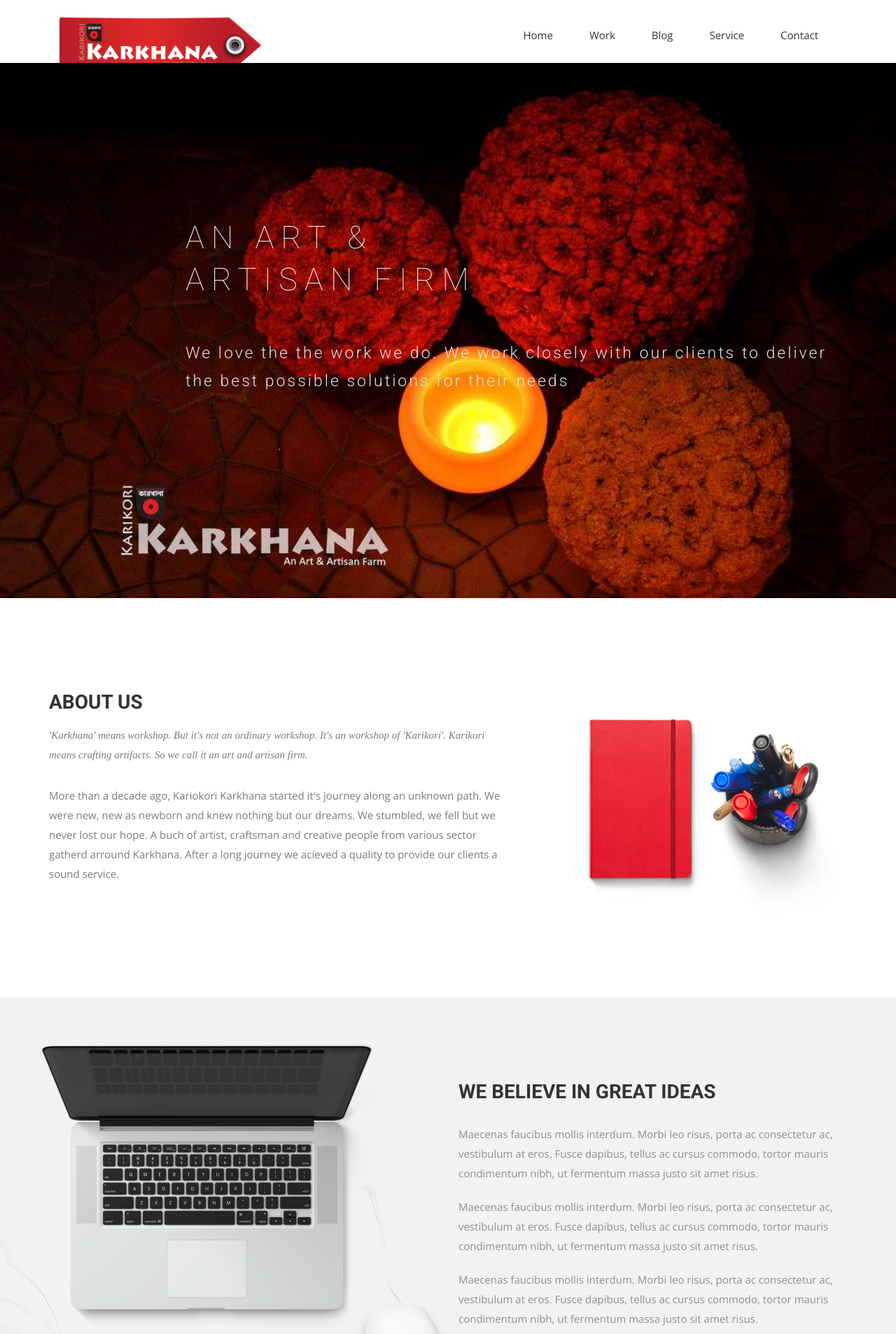
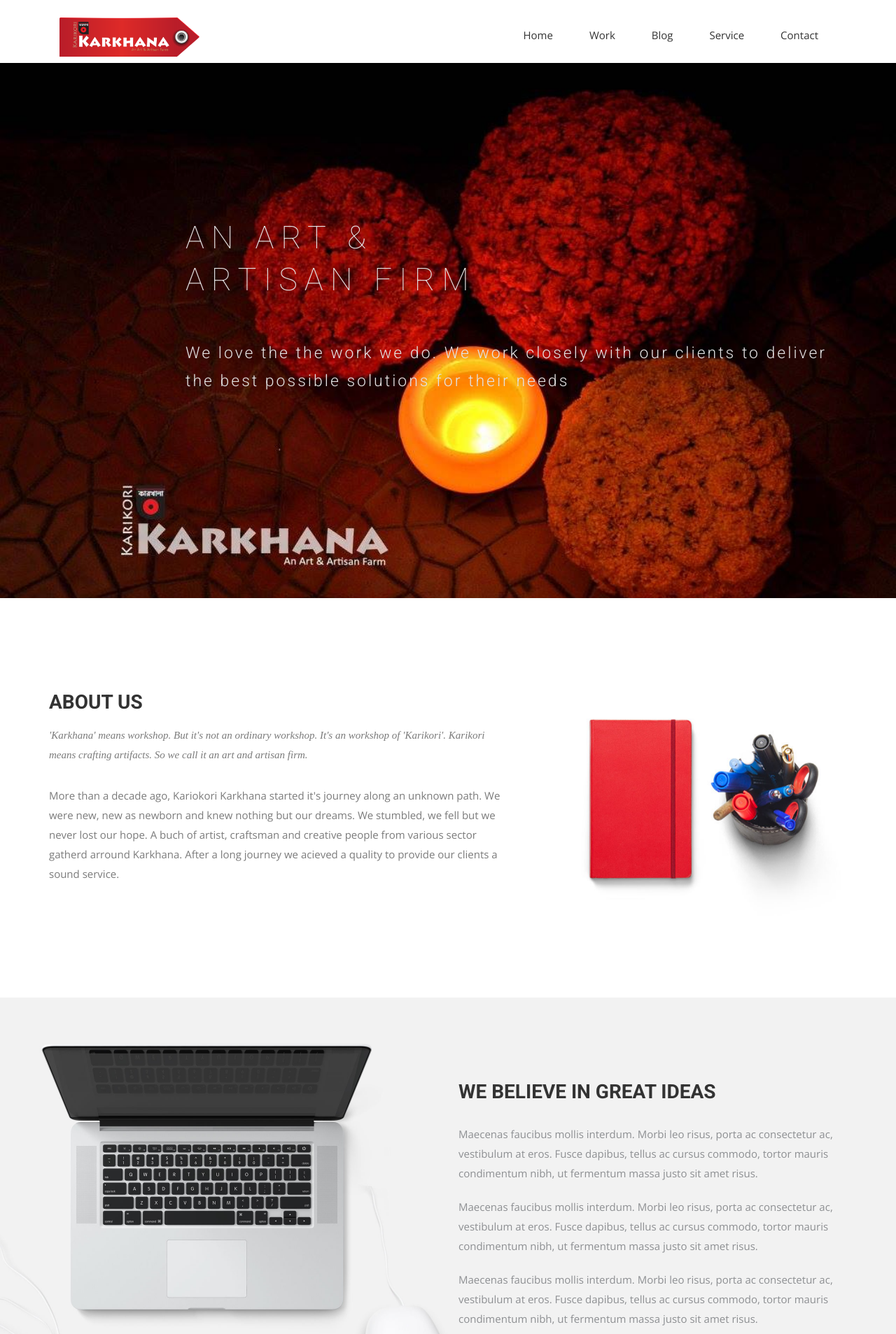
Before and after one commit to Karikorikarkhana/karikorikarkhana.github.io, a Jekyll site: the page built from index.html, in a window 1280 px wide. Shown: the top 1907 px of the page at 70% size. Built offline with Jekyll 4.4.1, drawn with Linux system fonts in a browser that asks for light colours; nearby versions of some CDN libraries; some web fonts are replaced.

```diff
--- a/_includes/header.html
+++ b/_includes/header.html
@@ -15,7 +15,7 @@
             <span class="icon-bar"></span>
             </button>
             <a class="navbar-brand" href="index.html">
-              <img style="height: 80px; width: auto;" src="{{ site.baseurl }}/img/logo.png" alt="Logo">
+              <img style="height: auto; width: 200px;" src="{{ site.baseurl }}/img/logo.png" alt="Logo">
             </a>
           </div>
             <!-- Collect the nav links, forms, and other content for toggling -->
```
